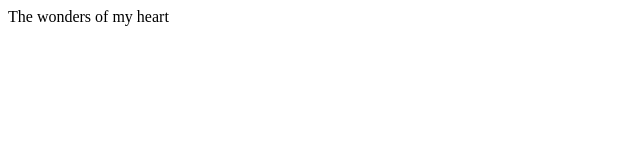
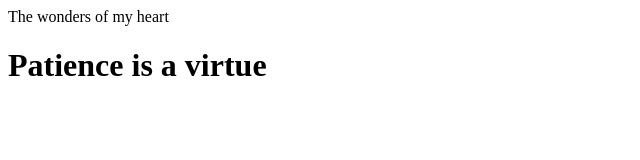
Before and after one commit to builttuhlast/git-practice, a plain HTML site: page index.html in a window 1280 px wide. Shown: the whole page, without its empty margins (0-640 px from the left). Drawn offline with Linux system fonts and the light colour scheme.

Commit message:
added patience is a virtue heading

```diff
--- a/index.html
+++ b/index.html
@@ -8,6 +8,6 @@
     <title>Document</title>
 </head>
 <body>
-
+    <h1>Patience is a virtue</h1>
 </body>
 </html>
```
